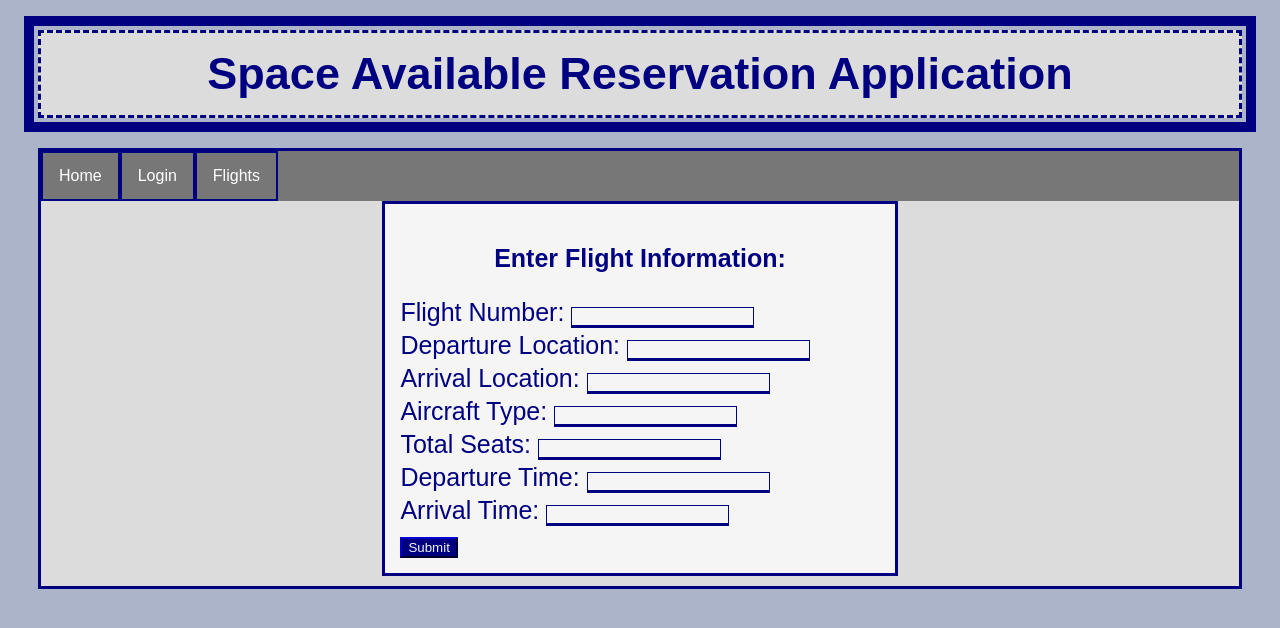
After one commit to KaylebKlapp/364_webapp, a PHP site: page /admin.html in a window 1280 px wide. The commit adds this page. Shown: the top 628 px of the page. Run offline with PHP 8.4, Linux system fonts and the light colour scheme.

Commit message:
most up to date

```diff
--- /dev/null
+++ b/src/web/admin.html
@@ -0,0 +1,47 @@
+<!DOCTYPE html>
+<html lang="en">
+    <head>
+        <title>Space A Reservation Application</title>
+        <meta name="description" content="Space A reservation webapp.">
+        <link rel="stylesheet", href="csl.css">
+    </head>
+    <body>
+        <h1>Space Available Reservation Application</h1>
+
+        <div class="site_body">
+            <nav>
+                <ul>
+                    <li><a href = index.html>Home</a></li>
+                    <li><a href = login.html>Login</a></li>
+                    <li><a href = flight_query.html>Flights</a></li>
+                </ul>
+            </nav>
+            <form method="post">
+                <h3>Enter Flight Information:</h3>
+                <label for = "flightNum">Flight Number: </label>
+                <input type = "text" id ="flightNum" name = "flightNum" required/><br>
+
+                <label for = "departLocation">Departure Location: </label>
+                <input type = "text" id ="departLocation" name = "departLocation" required/><br>
+
+                <label for = "arriveLocation">Arrival Location: </label>
+                <input type = "text" id ="arriveLocation" name = "arriveLocation" required/><br>
+
+                <label for = "aircraftType">Aircraft Type: </label>
+                <input type = "text" id ="aircraftType" name = "aircraftType" required/><br>
+
+                <label for = "totalSeats">Total Seats: </label>
+                <input type = "text" id ="totalSeats" name = "totalSeats" required/><br>
+
+                <label for = "departTime">Departure Time: </label>
+                <input type = "text" id ="departTime" name = "departTime" required/><br>
+
+                <label for = "arriveTime">Arrival Time: </label>
+                <input type = "text" id ="arriveTime" name = "arriveTime" required/><br>
+
+                <input type = "submit" value = "Submit"/>
+            </form>
+        </div>
+    </body>
+
+</html>
--- a/src/web/csl.css
+++ b/src/web/csl.css
@@ -169,7 +169,7 @@ th, td, tr {
     text-decoration: none;
 }
 
-form {
+.login_form {
     color:navy;
     background-color: whitesmoke;
     border: 3px solid navy;
@@ -181,6 +181,17 @@ form {
     grid-template-columns: 1fr 1fr;
     padding: 15px;
     text-decoration: underline;
+}
+
+form {
+    color:navy;
+    background-color: whitesmoke;
+    border: 3px solid navy;
+    font-size: 25px;
+    width: 40%;
+    margin-left: auto;
+    margin-right: auto;
+    padding: 15px;
 }
 
 input[type=text], input[type=number] {
--- a/src/web/login.html
+++ b/src/web/login.html
@@ -21,7 +21,7 @@
                 User Login
             </h2>
 
-                <form method="post">
+                <form method="post" class = "login_form">
                     <label for="uname">Username: </label><br>
                     <input type="text" name="uname" max="50" placeholder="Enter Username"" required><br>
 
```
